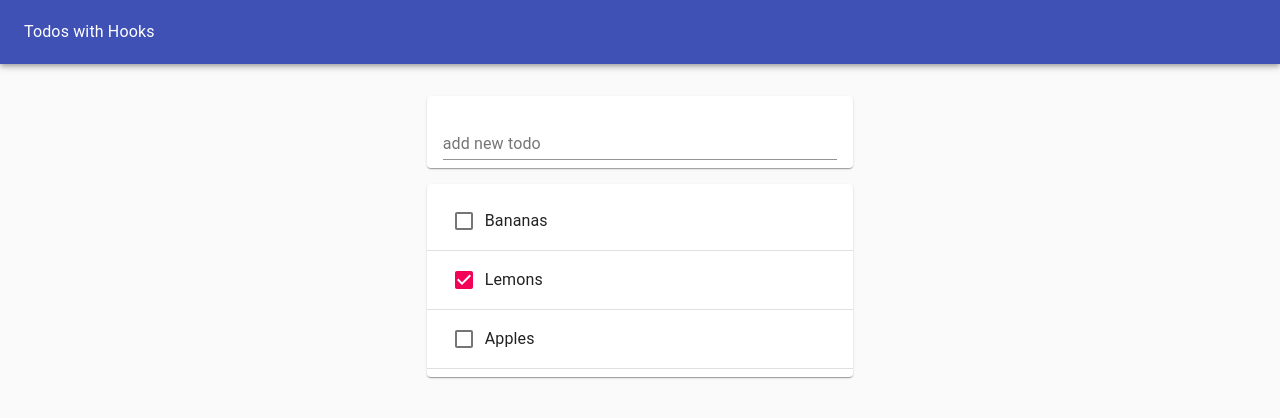
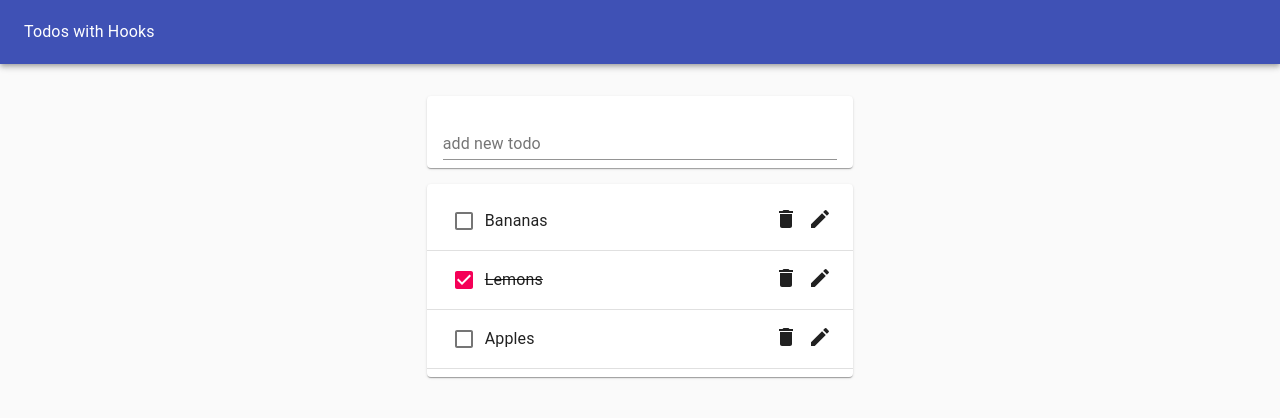
Before and after one commit to snowleopardAlexa/groceryapp, a React (Create React App) app: page / in a window 1280 px wide. Shown: the top 418 px of the page. Built offline with nearby package versions, Linux system fonts and the light colour scheme.

Commit message:
add delete and edit icons

```diff
--- a/package.json
+++ b/package.json
@@ -4,6 +4,7 @@
   "private": true,
   "dependencies": {
     "@material-ui/core": "^4.11.3",
+    "@material-ui/icons": "^4.11.2",
     "@testing-library/jest-dom": "^5.11.10",
     "@testing-library/react": "^11.2.6",
     "@testing-library/user-event": "^12.8.3",
--- a/src/Todo.js
+++ b/src/Todo.js
@@ -2,16 +2,25 @@
 import ListItem from "@material-ui/core/ListItem";
 import ListItemText from "@material-ui/core/ListItemText";
 import Checkbox from "@material-ui/core/Checkbox";
+import DeleteIcon from "@material-ui/icons/Delete";
+import EditIcon from "@material-ui/icons/Edit";
+import ListItemSecondaryAction from "@material-ui/core/ListItemSecondaryAction";
 
 function Todo({task, completed}) {
     return (
         <ListItem>
             <Checkbox tabIndex={-1} checked={completed} />
-            <ListItemText>
+            <ListItemText
+              style={{ textDecoration: completed ? "line-through" : "none "}}
+            >
                {task}
             </ListItemText>
+            <ListItemSecondaryAction>
+                <DeleteIcon aria-label='Delete' style={{padding: "5px"}}/>
+                <EditIcon aria-label='Edit' style={{padding: "5px"}} />
+            </ListItemSecondaryAction>
         </ListItem>
-    )
+    );
 }
 
 export default Todo;
```
Also changed, not shown: 1 other file (tests, documents, lock files or other folders).
